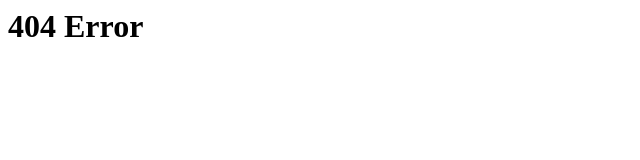
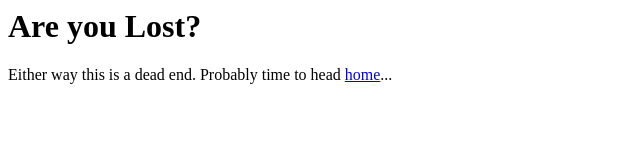
Before and after one commit to Jonah-Ling/website, a plain HTML site: page 404.html in a window 1280 px wide. Shown: the whole page, without its empty margins (0-640 px from the left). Drawn offline with Linux system fonts and the light colour scheme.

Commit message:
Updated 404

```diff
--- a/404.html
+++ b/404.html
@@ -5,6 +5,10 @@
     <title>Document</title>
 </head>
 <body>
-    <h1>404 Error</h1>
+    <h1>Are you Lost?</h1>
+    <p>
+      Either way this is a dead end. Probably time to head
+      <a href="https://www.jonahling.design">home</a>...
+    </p>
 </body>
 </html>
```
